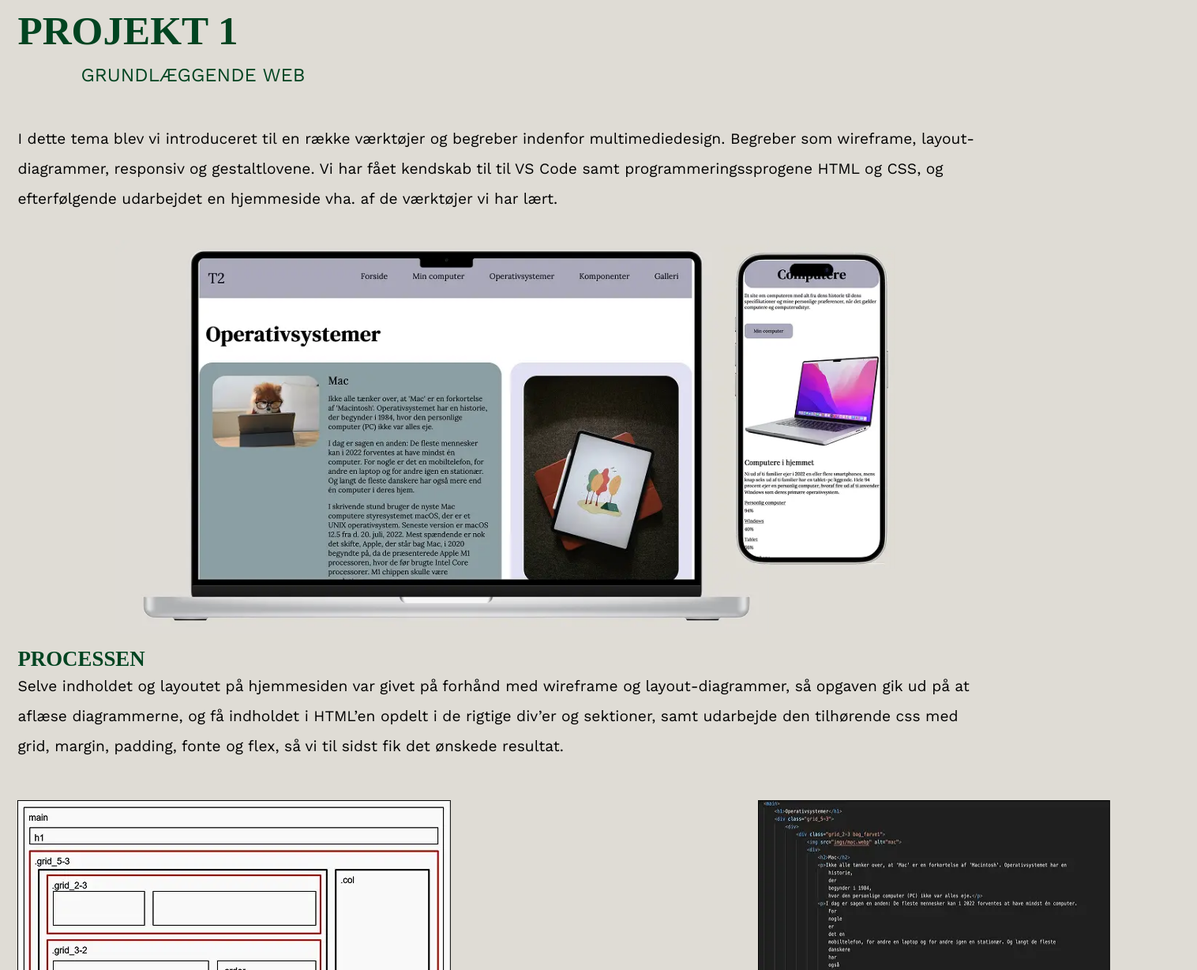
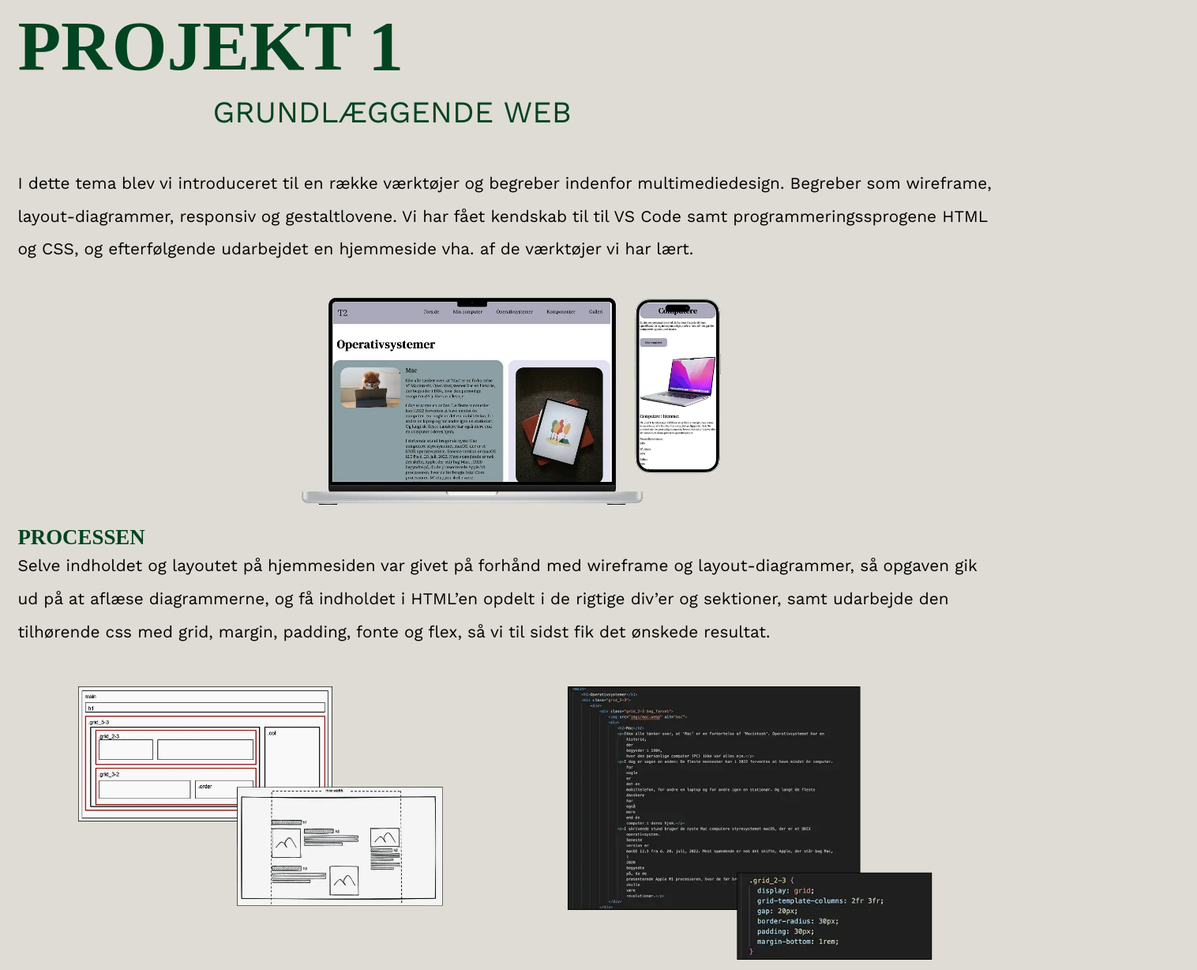
Before and after one commit to emer0005/eksamensprojekt, a plain HTML site: page projekt1.html in a window 1280 px wide. Shown: the part 153-1381 px from the top of the page at 79% size, 1516 px wide, since content can reach past the window. Drawn offline with nearby package versions, Linux system fonts and the light colour scheme; a web font is replaced by a local one.

Commit message:
Projekt 1-4 desktop done

```diff
--- a/css/layout.css
+++ b/css/layout.css
@@ -4,14 +4,16 @@
   margin: 0 auto;
 }
 
+/**************** Desktop *****************************/
+
 @media (min-width: 1000px) {
   /**************** Generel style **********************/
   li {
-    font-size: 1.5vw;
+    font-size: 1.3rem;
     margin-bottom: 2rem;
   }
   li p {
-    font-size: 1.5vw;
+    font-size: 1.3rem;
   }
 
   h2 {
@@ -23,14 +25,12 @@
   }
 
   p {
-    font-size: 1.5vw;
+    font-size: 1.3rem;
   }
 
   span {
     font-size: 1vw;
   }
-
-  /************** Overordnet klasser ******************/
 
   body {
     position: relative;
@@ -41,9 +41,17 @@
     margin: 0 auto;
   }
 
+  /************** Overordnet klasser ******************/
+
   .flex_desktop {
     display: flex;
     gap: 150px;
+  }
+
+  .grid_1-1 {
+    display: grid;
+    grid-template-columns: 1fr 1fr;
+    gap: 5px;
   }
 
   .grid_1-1-1-1 {
@@ -97,14 +105,16 @@
     font-size: 1.4vw;
     min-width: 30px;
   }
+
+  /* Streg mellem projekter
   .projekt {
     padding: 10px;
     border-right: 2px solid black;
   }
-
   .projekt:nth-child(4n) {
     border-right: none;
   }
+*/
 
   /************* Om mig *************/
   .ommig_img {
@@ -127,4 +137,27 @@
     top: 130%;
     left: 35%;
   }
+
+  /************** Projekt 1-4 ***************/
+
+  .projekter {
+    max-width: 1400px;
+    margin: 0 auto;
+  }
+
+  .projekter h1 {
+    font-size: 7vw;
+  }
+
+  .projekter img {
+    width: 45%;
+  }
+
+  .overskrift_h2 {
+    font-size: 3vw;
+  }
+
+  .grid_1-1 img {
+    width: 75%;
+  }
 }
--- a/css/style.css
+++ b/css/style.css
@@ -89,7 +89,7 @@ img {
   margin: 1rem auto;
 }
 
-/************** Menu *************************/
+/************** Menu (fra undervisningen) *************************/
 
 header {
   display: flex;
@@ -217,7 +217,6 @@ nav {
   display: inline-block;
   background-color: var(--grøn);
   color: var(--beige);
-  width: 200px;
   text-align: center;
   font-family: var(--font_tai);
   margin: 1rem auto;
@@ -310,7 +309,7 @@ li p {
 /************ Projekt 1-4 ***************/
 
 .overskrift_h2 {
-  margin-left: 5rem;
+  margin-left: 20%;
   font-family: "Work Sans", sans-serif;
   font-weight: 400;
   margin-bottom: 3rem;
--- a/projekt1.html
+++ b/projekt1.html
@@ -36,7 +36,7 @@
         </nav>
     </header>
 
-    <main>
+    <main class="projekter">
         <h1>PROJEKT 1</h1>
         <h2 class="overskrift_h2">GRUNDLÆGGENDE WEB</h2>
         <p>I dette tema blev vi introduceret til en række værktøjer og begreber indenfor multimediedesign. Begreber som
@@ -52,7 +52,7 @@
             at aflæse diagrammerne, og få indholdet i HTML’en opdelt i de rigtige div’er og sektioner, samt udarbejde
             den tilhørende
             css med grid, margin, padding, fonte og flex, så vi til sidst fik det ønskede resultat.</p>
-        <div class="flex_desktop">
+        <div class="grid_1-1">
             <img src="billeder/diagrammer.webp" alt="Layoutdiagram og wireframe">
             <img src="billeder/kode_udklip.webp" alt="Udklip af koden med HTML og CSS">
         </div>
```
Also changed, not shown: projekt2.html (+2 -2 lines), projekt3.html (+2 -2 lines), projekt4.html (+2 -2 lines).
